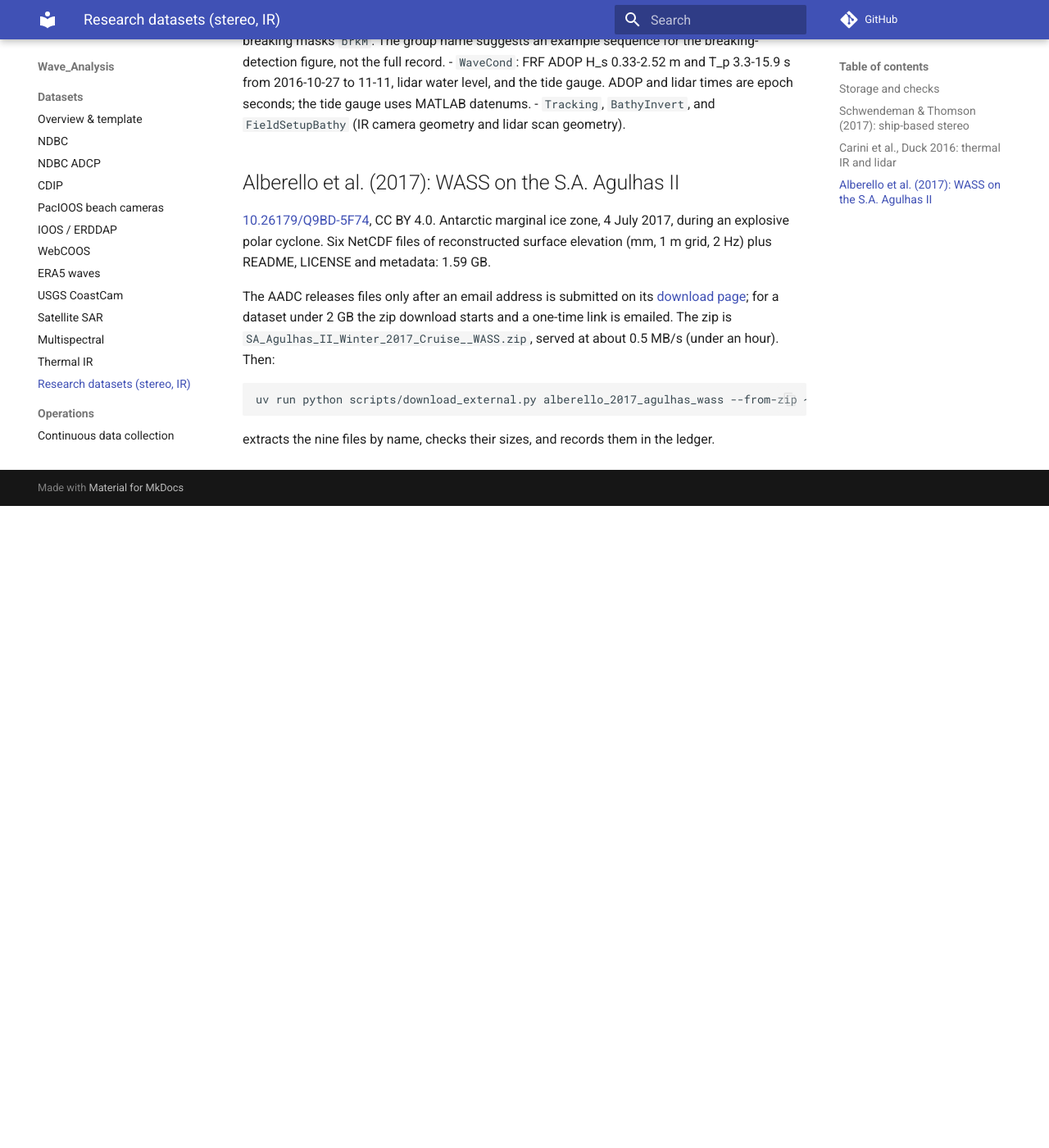
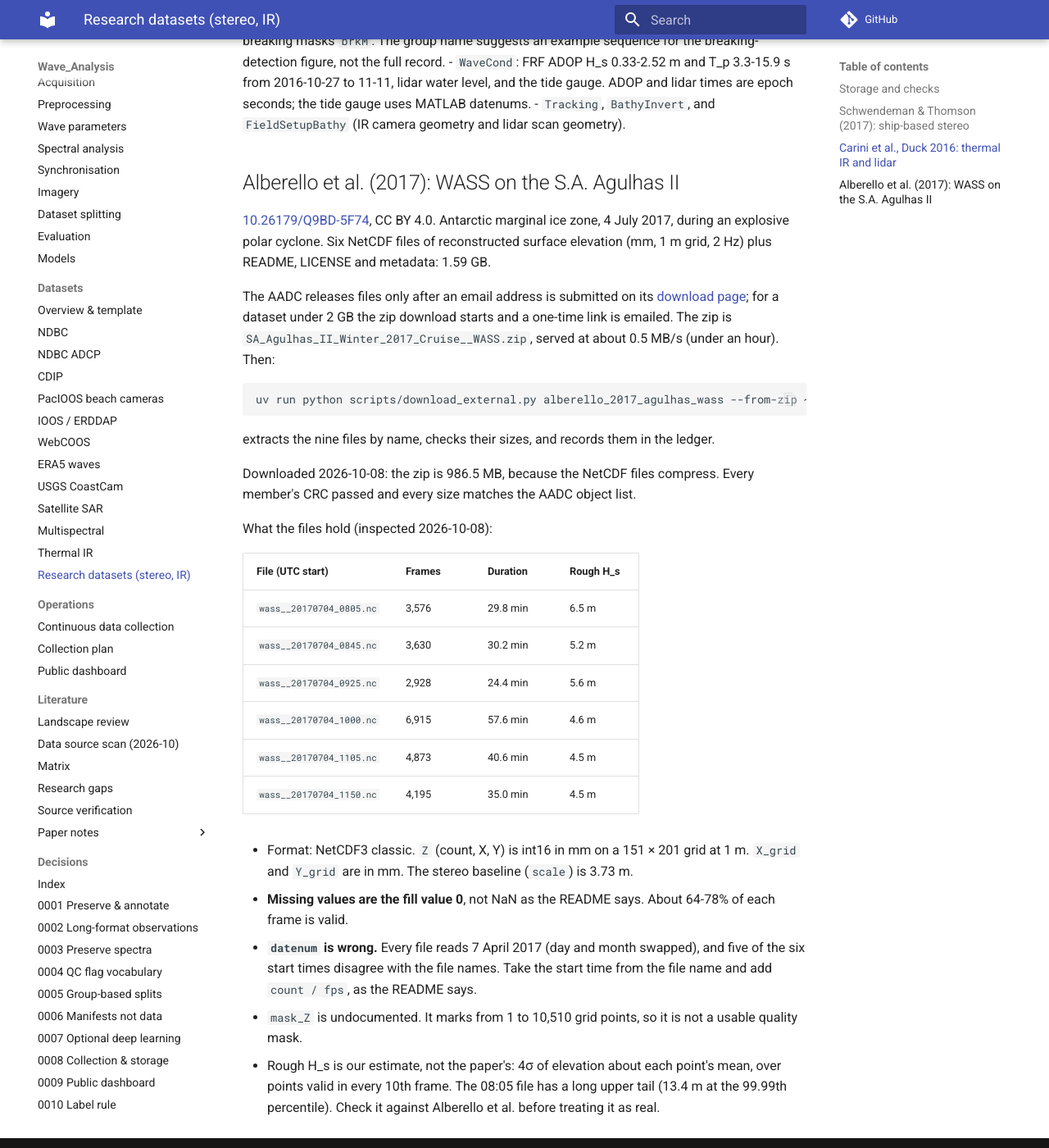
Before and after one commit to StevenFAU/Wave_Analysis, an MkDocs documentation site: the page built from docs/datasets/external_research_datasets.md, in a window 1280 px wide and 1400 px high, scrolled down 2767 px. Shown: the whole window at 82% size. Built offline with MkDocs 1.6.1 and Material for MkDocs 9.7.7, drawn with Linux system fonts in a browser that asks for light colours; comment, search, counter and statistics services are not loaded; before the commit the page ends 3384 px from its top, so only the background shows below that.

Commit message:
Extract the Agulhas II WASS dataset from the AADC zip and record its quirks
The AADC zip (986.5 MB) holds the nine objects of the dataset's object list;
every CRC passed and every extracted size matches (1,590,221,735 bytes). The
ledger has a row per file.

Inspection of the six NetCDF3 files: Z is int16 mm on a 151 x 201 grid at
1 m, 24-58 min per acquisition at 2 Hz. Missing values are the fill value 0,
not NaN as the README says; the datenum variable reads 7 April and disagrees
with the file names, so times come from the file name plus count/fps. Rough
4-sigma Hs is 4.5-6.5 m (our estimate). The registry entry is now verified.

Co-Authored-By: Claude Opus 5.5 <noreply@anthropic.com>

```diff
--- a/docs/datasets/external_research_datasets.md
+++ b/docs/datasets/external_research_datasets.md
@@ -121,3 +121,33 @@ uv run python scripts/download_external.py alberello_2017_agulhas_wass --from-zi
 
 extracts the nine files by name, checks their sizes, and records them in the
 ledger.
+
+Downloaded 2026-10-08: the zip is 986.5 MB, because the NetCDF files compress.
+Every member's CRC passed and every size matches the AADC object list.
+
+What the files hold (inspected 2026-10-08):
+
+| File (UTC start) | Frames | Duration | Rough H_s |
+|---|---|---|---|
+| `wass__20170704_0805.nc` | 3,576 | 29.8 min | 6.5 m |
+| `wass__20170704_0845.nc` | 3,630 | 30.2 min | 5.2 m |
+| `wass__20170704_0925.nc` | 2,928 | 24.4 min | 5.6 m |
+| `wass__20170704_1000.nc` | 6,915 | 57.6 min | 4.6 m |
+| `wass__20170704_1105.nc` | 4,873 | 40.6 min | 4.5 m |
+| `wass__20170704_1150.nc` | 4,195 | 35.0 min | 4.5 m |
+
+- Format: NetCDF3 classic. `Z` (count, X, Y) is int16 in mm on a 151 × 201
+  grid at 1 m. `X_grid` and `Y_grid` are in mm. The stereo baseline (`scale`)
+  is 3.73 m.
+- **Missing values are the fill value 0**, not NaN as the README says.
+  About 64-78% of each frame is valid.
+- **`datenum` is wrong.** Every file reads 7 April 2017 (day and month
+  swapped), and five of the six start times disagree with the file names.
+  Take the start time from the file name and add `count / fps`, as the README
+  says.
+- `mask_Z` is undocumented. It marks from 1 to 10,510 grid points, so it is
+  not a usable quality mask.
+- Rough H_s is our estimate, not the paper's: 4σ of elevation about each
+  point's mean, over points valid in every 10th frame. The 08:05 file has a
+  long upper tail (13.4 m at the 99.99th percentile). Check it against
+  Alberello et al. before treating it as real.
```
Also changed, not shown: CHANGELOG.md (+4 -1 lines), 2 other files.
